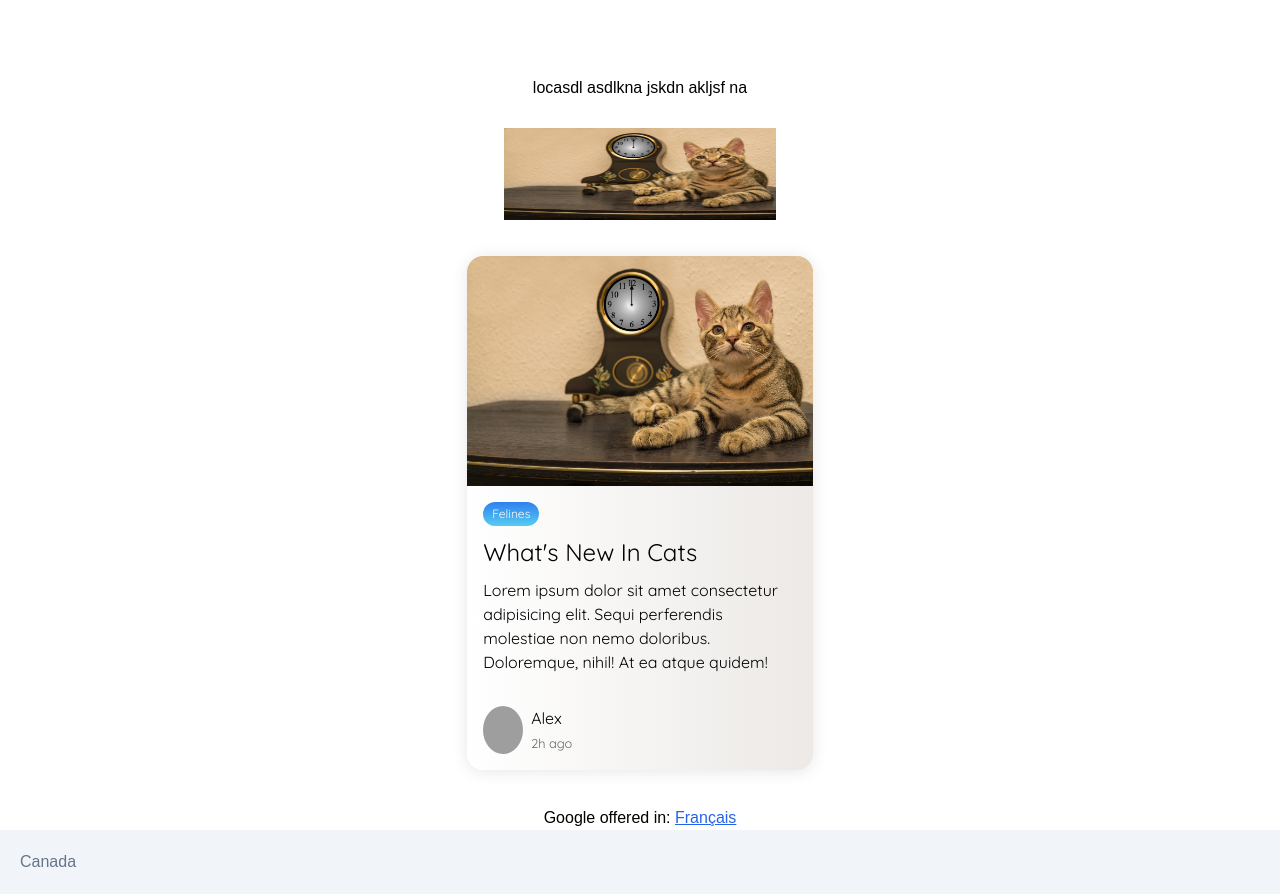
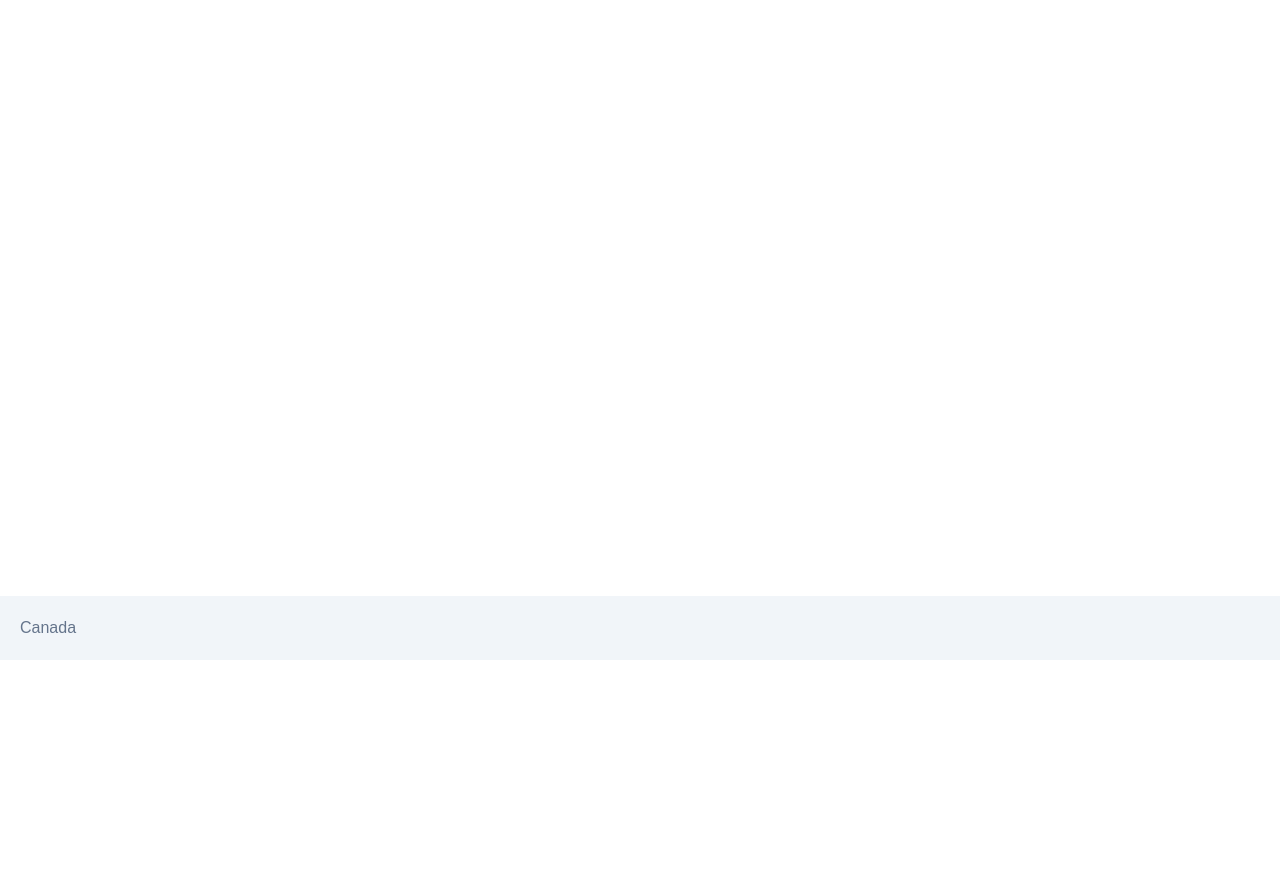
Before and after one commit to clarnx/momentum, a Next.js app: page / in a window 1280 px wide. Shown: the part 140-1034 px from the top of the page. After the commit the page ends 800 px from the top, so only its background shows below. Built offline with nearby package versions, Linux system fonts and the light colour scheme; grey boxes are pictures that could not be loaded.

Commit message:
feat: adding axios to proyect

```diff
--- a/package.json
+++ b/package.json
@@ -19,6 +19,7 @@
     "build-storybook": "build-storybook"
   },
   "dependencies": {
+    "axios": "^0.27.2",
     "next": "^12.3.1",
     "react": "^18.2.0",
     "react-dom": "^18.2.0"
--- a/pages/index.tsx
+++ b/pages/index.tsx
@@ -1,8 +1,4 @@
-import Image from 'next/image';
-import Link from 'next/link';
 import { useRouter } from 'next/router';
-import CatCard from '../components/cards/cat/CatCard';
-import { mockCatCardProps } from '../components/cards/cat/CatCard.mocks';
 import PrimaryLayout from '../components/layouts/primary/PrimaryLayout';
 // import Search from '../components/utility/search/Search';
 import { NextPageWithLayout } from './page';
@@ -10,26 +6,7 @@ import { NextPageWithLayout } from './page';
 const Home: NextPageWithLayout = () => {
   const { locale } = useRouter();
 
-  return (
-    <section className="flex flex-col items-center gap-y-5 mt-12 sm:mt-36">
-      <div className="p-2 ">locasdl asdlkna jskdn akljsf na</div>
-      <Image
-        src="/time-cat.jpg"
-        alt="Google Logo"
-        width={272}
-        height={92}
-        priority
-      />
-      {/* <Search /> */}
-      <CatCard {...mockCatCardProps.base} />
-      <p>
-        Google offered in:{' '}
-        <Link href="/" locale={locale === 'en' ? 'fr' : 'en'}>
-          <a className="underline text-blue-600"> Français</a>
-        </Link>
-      </p>
-    </section>
-  );
+  return <div></div>;
 };
 
 export default Home;
```
Also changed, not shown: helpers/axios.tsx (added, +25 -0 lines), 1 other file (tests, documents, lock files or other folders).
